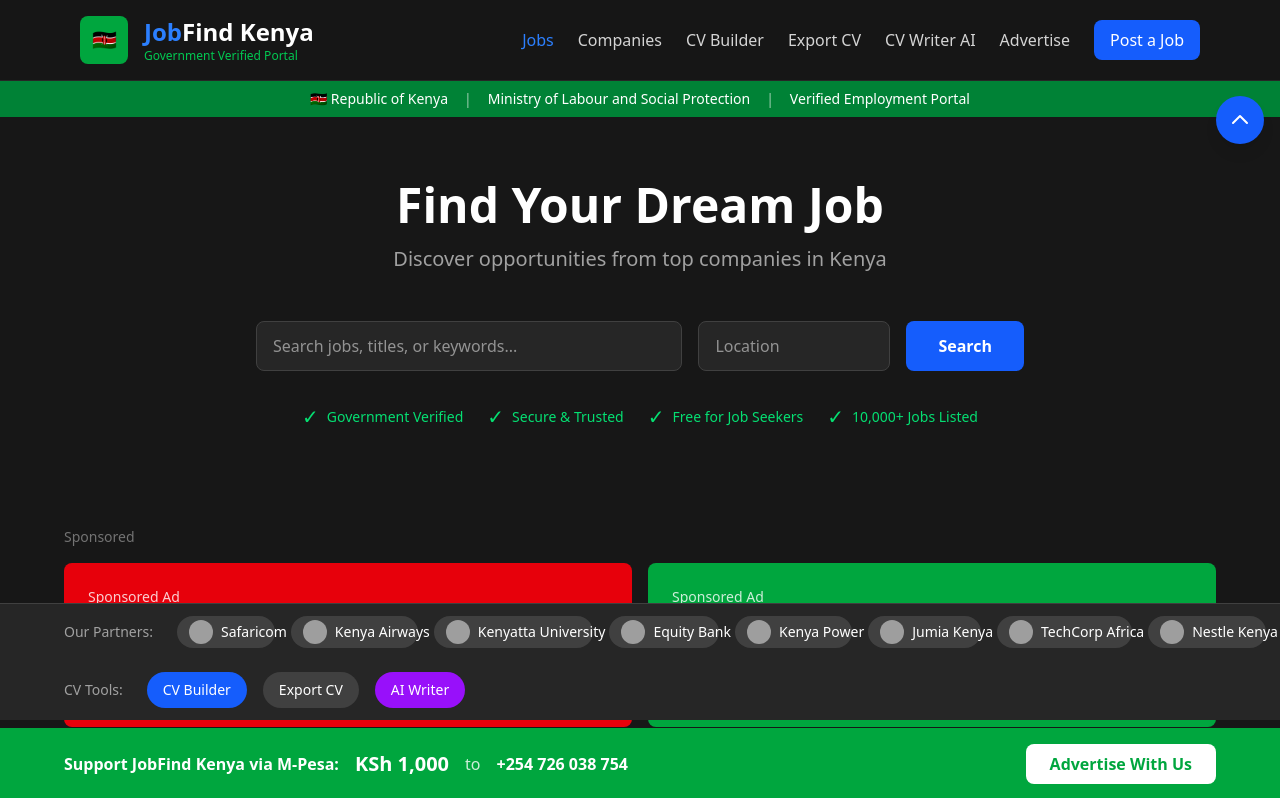
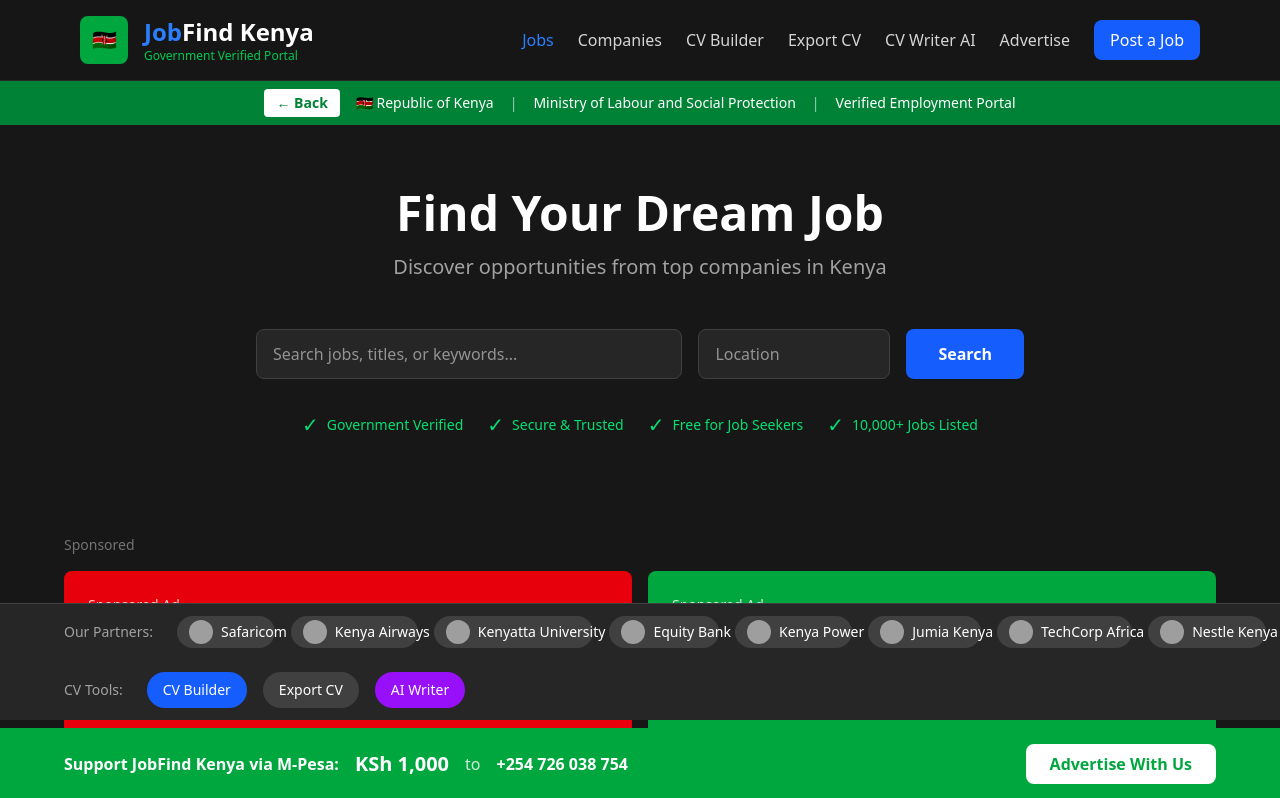
Before and after one commit to techeradorcas-arch/jobfind-kenya, a Next.js app: page / in a window 1280 px wide. Shown: the top 798 px of the page. Built offline with nearby package versions, Linux system fonts and the light colour scheme; grey boxes are pictures that could not be loaded.

Commit message:
refactor(app): remove duplicate back to top button

```diff
--- a/src/app/page.tsx
+++ b/src/app/page.tsx
@@ -287,6 +287,15 @@ Date: ${new Date().toLocaleDateString()}
 
       <div className="bg-green-700 py-2 px-4">
         <div className="max-w-6xl mx-auto flex items-center justify-center gap-4 text-sm">
+          <button
+            onClick={() => {
+              window.scrollTo({ top: 0, behavior: 'smooth' });
+              setActiveTab("jobs");
+            }}
+            className="bg-white text-green-700 px-3 py-1 rounded font-semibold hover:bg-gray-100 transition"
+          >
+            ← Back
+          </button>
           <span className="text-white">🇰🇪 Republic of Kenya</span>
           <span className="text-white/60">|</span>
           <span className="text-white">Ministry of Labour and Social Protection</span>
@@ -831,18 +840,6 @@ Phone: ${selectedCompanyData.phone}
         </div>
       </div>
 
-      <button
-        onClick={() => {
-          window.scrollTo({ top: 0, behavior: 'smooth' });
-          setActiveTab("jobs");
-        }}
-        className="fixed top-24 right-4 z-50 bg-blue-600 hover:bg-blue-700 text-white p-3 rounded-full shadow-lg transition"
-        title="Back to Top"
-      >
-        <svg xmlns="http://www.w3.org/2000/svg" className="h-6 w-6" fill="none" viewBox="0 0 24 24" stroke="currentColor">
-          <path strokeLinecap="round" strokeLinejoin="round" strokeWidth={2} d="M5 15l7-7 7 7" />
-        </svg>
-      </button>
 
       <div className="fixed bottom-20 left-0 right-0 bg-neutral-800 border-t border-neutral-700 p-3 z-40 overflow-x-auto">
         <div className="max-w-6xl mx-auto flex items-center gap-6">
```
